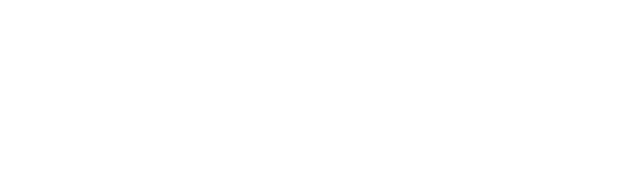
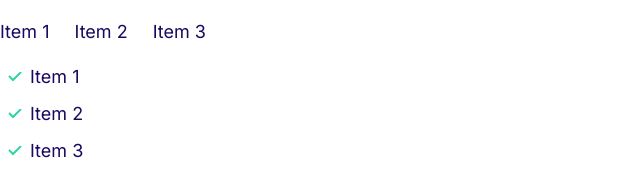
Before and after one commit to iskewedI/JShify, a plain HTML site: page index.html in a window 1280 px wide. Shown: the whole page, without its empty margins (0-640 px from the left). Drawn offline with Linux system fonts and the light colour scheme.

Commit message:
Added lists

```diff
--- a/css/styles.css
+++ b/css/styles.css
@@ -132,3 +132,32 @@ a {
     font-size: 1.2rem;
   }
 }
+
+/* --------------  Lists --------------  */
+.list {
+  list-style: none;
+  padding-left: 0;
+  color: var(--color-headings);
+}
+
+.list--inline .list__item {
+  /* With 'inline' you can't apply margin */
+  display: inline-block;
+  margin-right: 2rem;
+}
+
+.list--tick {
+  list-style-image: url(../images/svg/tick.svg);
+  padding-left: 3rem;
+}
+
+.list--tick .list__item {
+  padding-left: 0.5rem;
+  margin-bottom: 1rem;
+}
+
+@media screen and (min-width: 1024px) {
+  .list--tick .list__item {
+    padding-left: 0;
+  }
+}
--- a/index.html
+++ b/index.html
@@ -15,5 +15,16 @@
     <link rel="stylesheet" href="css/normalize.css" />
     <link rel="stylesheet" href="css/styles.css" />
   </head>
-  <body></body>
+  <body>
+    <ul class="list list--inline">
+      <li class="list__item">Item 1</li>
+      <li class="list__item">Item 2</li>
+      <li class="list__item">Item 3</li>
+    </ul>
+    <ul class="list list--tick">
+      <li class="list__item">Item 1</li>
+      <li class="list__item">Item 2</li>
+      <li class="list__item">Item 3</li>
+    </ul>
+  </body>
 </html>
```
Also changed, not shown: components/lists.html (added, +10 -0 lines), images/svg/tick.svg (added).
